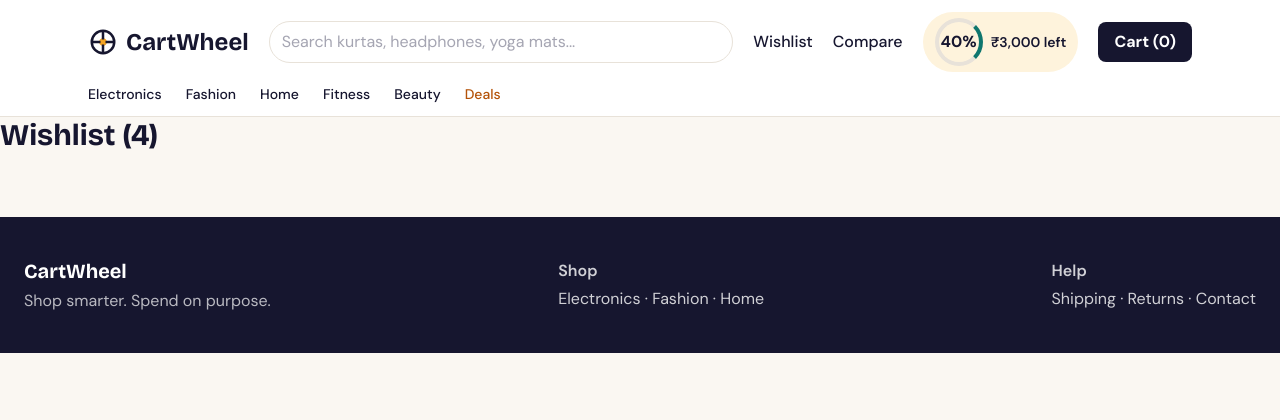
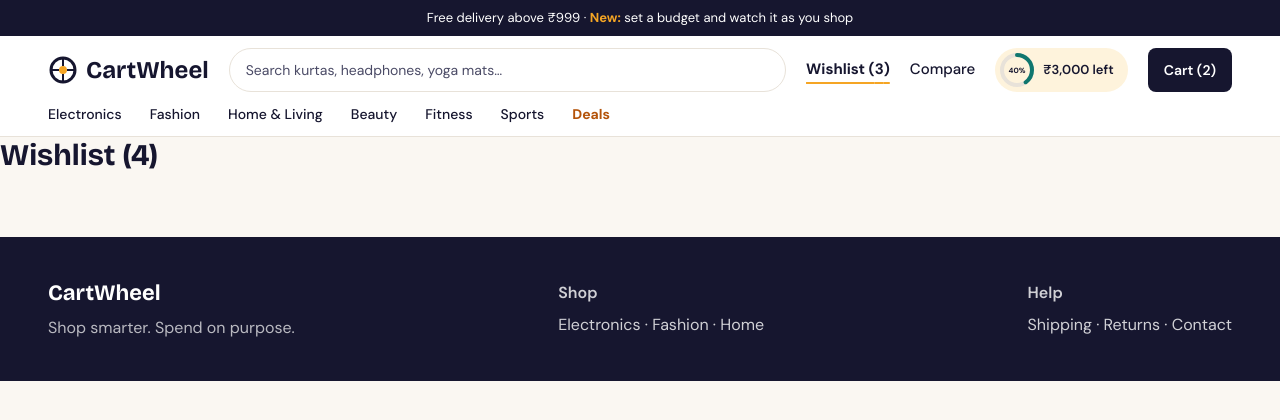
Before and after one commit to hariprasad522/cartwheel-store, a React (Vite) app: page /wishlist in a window 1280 px wide. Shown: the top 420 px of the page. Built offline with nearby package versions, Linux system fonts and the light colour scheme.

Commit message:
Rebuild home page with reusable components and product utilities

```diff
--- a/src/App.jsx
+++ b/src/App.jsx
@@ -13,6 +13,7 @@ function App() {
   return (
     <div className="bg-page min-h-screen text-ink">
       <Navbar/>
+      <main>
       <Routes>
         <Route path="/" element={<Home/>} />
         <Route path="/wishlist" element={<Wishlist/>} />
@@ -21,6 +22,7 @@ function App() {
         <Route path="/category/:slug" element={<Category/>} />
         <Route path="*" element={<NotFound/>} />
       </Routes>
+      </main>
       <Footer/>
     </div>
   );
--- a/src/components/Badge.jsx
+++ b/src/components/Badge.jsx
@@ -0,0 +1,15 @@
+const TONES = {
+  marigold: "bg-marigold-soft text-marigold-ink",
+  ink: "bg-ink text-panel",
+  safe: "bg-safe-soft text-safe",
+};
+
+const Badge = ({ tone = "marigold", className = "", children }) => (
+  <span
+    className={`inline-flex items-center rounded-full px-2.5 py-0.5 text-xs font-semibold ${TONES[tone]} ${className}`}
+  >
+    {children}
+  </span>
+);
+
+export default Badge;
--- a/src/components/BudgetRing.jsx
+++ b/src/components/BudgetRing.jsx
@@ -0,0 +1,56 @@
+import { getBudgetStatus } from "../lib/budget";
+
+// Full class names so Tailwind can see them (same trick as Button).
+const STROKE = {
+  safe: "stroke-safe",
+  warn: "stroke-warn",
+  over: "stroke-over",
+};
+
+const BudgetRing = ({ used, limit, size = 72 }) => {
+  const percent = limit > 0 ? Math.round((used / limit) * 100) : 0;
+  const status = getBudgetStatus(used, limit);
+
+  return (
+    <svg
+      width={size}
+      height={size}
+      viewBox="0 0 72 72"
+      role="img"
+      aria-label={`${percent} percent of budget used`}
+    >
+      <circle
+        cx="36"
+        cy="36"
+        r="30"
+        fill="none"
+        strokeWidth="8"
+        className="stroke-line"
+      />
+      <circle
+        cx="36"
+        cy="36"
+        r="30"
+        fill="none"
+        strokeWidth="8"
+        strokeLinecap="round"
+        pathLength="100"
+        strokeDasharray={`${Math.min(percent, 100)} 100`}
+        transform="rotate(-90 36 36)"
+        className={STROKE[status]}
+      />
+      <text
+        x="36"
+        y="41"
+        textAnchor="middle"
+        fontSize="15"
+        fontWeight="700"
+        className="fill-ink"
+      >
+        {percent}%
+      </text>
+    </svg>
+  );
+};
+
+export default BudgetRing;
--- a/src/components/Footer.jsx
+++ b/src/components/Footer.jsx
@@ -1,21 +1,22 @@
-const Footer = () => {
-  return (
-    <>
-      <div className="gap-8 mt-16 w-full px-4 text-panel bg-ink py-10 flex flex-col md:px-6 md:justify-between md:flex-row">
+import Container from "./Container";
+
+const Footer = () => (
+  <footer className="mt-16 bg-ink py-10 text-panel">
+    <Container className="flex flex-col gap-8 md:flex-row md:justify-between">
       <div>
-          <h1 className="text-xl font-bold font-display">CartWheel</h1>
-          <p className="mt-1 opacity-70">Shop smarter. Spend on purpose.</p>
+        <p className="font-display text-[22px] font-bold">CartWheel</p>
+        <p className="mt-1.5 opacity-70">Shop smarter. Spend on purpose.</p>
       </div>
-        <div className="leading-7 opacity-80">
+      <div className="leading-8 opacity-80">
         <p className="font-semibold">Shop</p>
         <p>Electronics · Fashion · Home</p>
       </div>
-        <div className="leading-7 opacity-80">
+      <div className="leading-8 opacity-80">
         <p className="font-semibold">Help</p>
         <p>Shipping · Returns · Contact</p>
       </div>
-      </div>
-    </>
+    </Container>
+  </footer>
 );
-};
+
 export default Footer;
--- a/src/components/Navbar.jsx
+++ b/src/components/Navbar.jsx
@@ -1,140 +1,109 @@
 import { useState } from "react";
-import { Link } from "react-router";
+import { Link, NavLink } from "react-router";
+import BudgetRing from "./BudgetRing";
+import Container from "./Container";
+import { CATEGORIES } from "../lib/categories";
+import { formatINR } from "../lib/format";
+import { BUDGET, COUNTS } from "../data/mock";
 
-const categories = [
-  "Electronics",
-  "Fashion",
-  "Home",
-  "Fitness",
-  "Beauty",
-  "Deals",
-];
+const topLink = ({ isActive }) =>
+  isActive
+    ? "font-bold underline decoration-marigold decoration-2 underline-offset-8"
+    : "hover:text-muted";
 
 const Navbar = () => {
   const [open, setOpen] = useState(false);
+  const left = BUDGET.limit - BUDGET.used;
 
   return (
     <>
-      <header className="border-b border-line bg-panel">
-        <div className="w-full mx-auto px-4 py-3 max-w-6xl flex flex-nowrap items-center gap-3 md:gap-5 md:px-6">
+      {/* announcement bar */}
+      <div className="bg-ink px-4 py-2 text-center text-[13px] text-panel">
+        Free delivery above ₹999 ·{" "}
+        <b className="text-marigold">New:</b> set a budget and watch it as you shop
+      </div>
+
+      <header className="sticky top-0 z-40 border-b border-line bg-panel">
+        <Container className="flex flex-wrap items-center gap-3 py-3 md:flex-nowrap md:gap-5">
           {/* logo */}
-          <Link
-            to="/"
-            className="shrink-0 font-display flex items-center gap-2 text-xl font-bold text-brand md:text-2xl"
-          >
-            <svg
-              width="30"
-              height="30"
-              viewBox="0 0 24 24"
-              fill="none"
-              stroke="currentColor"
-              strokeWidth="2"
-              aria-hidden="true"
-            >
-              <circle cx="12" cy="12" r="9" />
-              <circle
-                cx="12"
-                cy="12"
-                r="2"
-                className="fill-marigold stroke-marigold"
-              />
-              <path d="M12 3v7M12 14v7M3 12h7M14 12h7" />
+          <Link to="/" className="flex shrink-0 items-center gap-2 font-display text-xl font-bold text-ink md:text-2xl">
+            <svg width="30" height="30" viewBox="0 0 30 30" aria-hidden="true">
+              <circle cx="15" cy="15" r="12" fill="none" stroke="currentColor" strokeWidth="3" />
+              <circle cx="15" cy="15" r="4" className="fill-marigold" />
+              <path d="M15 3v8M15 19v8M3 15h8M19 15h8" stroke="currentColor" strokeWidth="2" />
             </svg>
             CartWheel
           </Link>
 
-          {/* Search */}
-          <form
-            role="search"
-            onSubmit={(e) => {
-              e.preventDefault();
-            }}
-            className="order-last flex w-full md:flex-1 md:order-0"
-          >
-            <label htmlFor="search" className="sr-only">
-              Search Products
-            </label>
+          {/* search */}
+          <form role="search" onSubmit={(e) => e.preventDefault()} className="order-last flex w-full md:order-none md:flex-1">
+            <label htmlFor="search" className="sr-only">Search products</label>
             <input
               id="search"
               type="search"
-              placeholder="Search kurtas, headphones, yoga mats..."
-              className="min-w-0 flex-1 text-muted rounded-full border px-3 py-2 border-line focus:outline-none focus-visible:ring-2 focus-visible:ring-brand"
+              placeholder="Search kurtas, headphones, yoga mats…"
+              className="min-h-11 min-w-0 flex-1 rounded-full border border-line bg-panel px-4 text-sm placeholder:text-muted focus:outline-none focus-visible:ring-2 focus-visible:ring-ink"
             />
           </form>
 
-          {/* Links, cart, menu button */}
+          {/* right side */}
           <div className="ml-auto flex items-center gap-3 md:gap-5">
-            <nav
-              aria-label="Main"
-              className="hidden items-center gap-5 font-medium md:flex"
-            >
-              <Link to="/wishlist">Wishlist</Link>
-              <Link to="/compare">Compare</Link>
+            <nav aria-label="Main" className="hidden items-center gap-5 text-[15px] font-medium md:flex">
+              <NavLink to="/wishlist" className={topLink}>Wishlist ({COUNTS.wishlist})</NavLink>
+              <NavLink to="/compare" className={topLink}>Compare</NavLink>
             </nav>
 
-            {/* Budget Indicator */}
-            <div className="flex gap-2 items-center shrink-0 rounded-full bg-marigold-soft px-3 py-1.5">
-              <div
-                className="h-12 w-12 flex items-center justify-center border border-line border-r-safe rounded-full border-4 text-9px font-bold "
-                aria-label="40 percent of budget used"
-              >
-                40%
-              </div>
-              <span className="whitespace-nowrap text-sm font-semibold">
-                ₹3,000 left
-              </span>
+            {/* budget chip */}
+            <div className="hidden shrink-0 items-center gap-2 rounded-full bg-marigold-soft py-1 pr-3.5 pl-1 sm:flex">
+              <BudgetRing used={BUDGET.used} limit={BUDGET.limit} size={36} />
+              <span className="whitespace-nowrap text-[13px] font-semibold">{formatINR(left)} left</span>
             </div>
 
-            <Link
-              to="/cart"
-              className="rounded-lg bg-ink px-4 py-2 font-bold text-white"
-            >
-              Cart (0)
+            <Link to="/cart" className="inline-flex min-h-11 items-center rounded-lg bg-ink px-4 text-sm font-semibold text-panel">
+              Cart ({COUNTS.cart})
             </Link>
 
             <button
-              onClick={() => {
-                setOpen(!open);
-                console.log("button clicked");
-              }}
+              type="button"
+              onClick={() => setOpen(!open)}
               aria-expanded={open}
               aria-controls="mobile-menu"
               aria-label="Menu"
-              className="flex items-center justify-center h-11 w-11 rounded-lg border border-line md:hidden"
+              className="grid size-11 place-items-center rounded-lg border border-line md:hidden"
             >
               {open ? "✕" : "☰"}
             </button>
           </div>
-        </div>
+        </Container>
 
-        {/* Phone Menu  */}
+        {/* mobile menu */}
         {open && (
-          <nav
-            id="mobile-menu"
-            aria-label="Mobile"
-            className="flex flex-col border-t border-line px-4 py-2 md:hidden"
-          >
-            <Link to="/wishlist" className="font-medium py-3">
-              Wishlist
-            </Link>
-            <Link to="/compare" className="font-medium py-3">
-              Compare
-            </Link>
+          <nav id="mobile-menu" aria-label="Mobile" className="border-t border-line md:hidden">
+            <Container className="py-2">
+              <div className="my-2 flex items-center gap-3 rounded-xl bg-marigold-soft p-3">
+                <BudgetRing used={BUDGET.used} limit={BUDGET.limit} size={44} />
+                <div>
+                  <p className="font-semibold">{formatINR(left)} left</p>
+                  <p className="text-[13px] text-muted">of {formatINR(BUDGET.limit)} budget</p>
+                </div>
+              </div>
+              <Link to="/wishlist" className="block py-3 font-medium">Wishlist ({COUNTS.wishlist})</Link>
+              <Link to="/compare" className="block border-t border-line py-3 font-medium">Compare</Link>
+            </Container>
           </nav>
         )}
 
-        {/* Category row */}
-        <nav className="mx-auto max-w-6xl overflow-x-auto px-4 pb-3 text-sm flex gap-6 font-medium whitespace-nowrap md:px-6">
-          {categories.map((category) => (
-            <Link
-              to={`/category/${category.toLowerCase()}`}
-              key={category}
-              className={category === "Deals" ? "text-deal" : ""}
-            >
-              {category}
-            </Link>
-          ))}
-        </nav>
+        {/* category row */}
+        <Container>
+          <nav aria-label="Categories" className="flex gap-7 overflow-x-auto whitespace-nowrap pb-3 text-sm font-medium">
+            {CATEGORIES.map((c) => (
+              <NavLink key={c.slug} to={`/category/${c.slug}`} className={topLink}>
+                {c.label}
+              </NavLink>
+            ))}
+            <NavLink to="/category/deals" className="font-bold text-deal">Deals</NavLink>
+          </nav>
+        </Container>
       </header>
     </>
   );
--- a/src/lib/categories.jsx
+++ b/src/lib/categories.jsx
@@ -1,3 +1,4 @@
+// Our 6 storefront categories -> the DummyJSON categories that belong in each.
 export const CATEGORIES = [
   {
     slug: "electronics",
@@ -5,11 +6,35 @@ export const CATEGORIES = [
     source: ["laptops", "smartphones", "tablets", "mobile-accessories"],
   },
   {
+    slug: "fashion",
+    label: "Fashion",
+    source: [
+      "mens-shirts",
+      "mens-shoes",
+      "mens-watches",
+      "womens-bags",
+      "womens-dresses",
+      "womens-jewellery",
+      "womens-shoes",
+      "womens-watches",
+      "sunglasses",
+      "tops",
+    ],
+  },
+  {
+    slug: "home",
+    label: "Home & Living",
+    source: ["furniture", "home-decoration", "kitchen-accessories"],
+  },
+  {
     slug: "beauty",
     label: "Beauty",
     source: ["beauty", "fragrances", "skin-care"],
   },
+  { slug: "fitness", label: "Fitness", source: [] }, // DECISION: see note below
+  { slug: "sports", label: "Sports", source: ["sports-accessories"] },
 ];
 
+// .find() returns the first match, or undefined. "?? null" turns undefined into null.
 export const categoryOf = (apiCategory) =>
   CATEGORIES.find((c) => c.source.includes(apiCategory)) ?? null;
--- a/src/lib/format.jsx
+++ b/src/lib/format.jsx
@@ -5,5 +5,5 @@ const inr = new Intl.NumberFormat("en-IN", {
 });
 
 export const formatINR = (amount) => {
-  inr.format(amount);
+  return inr.format(amount);
 };
```
Also changed, not shown: src/components/ProductCard.jsx (added, +49 -0 lines), src/lib/products.jsx (+7 -4 lines), src/pages/Home.jsx (+81 -47 lines). Lines whose indentation alone changed are shown as unchanged.
